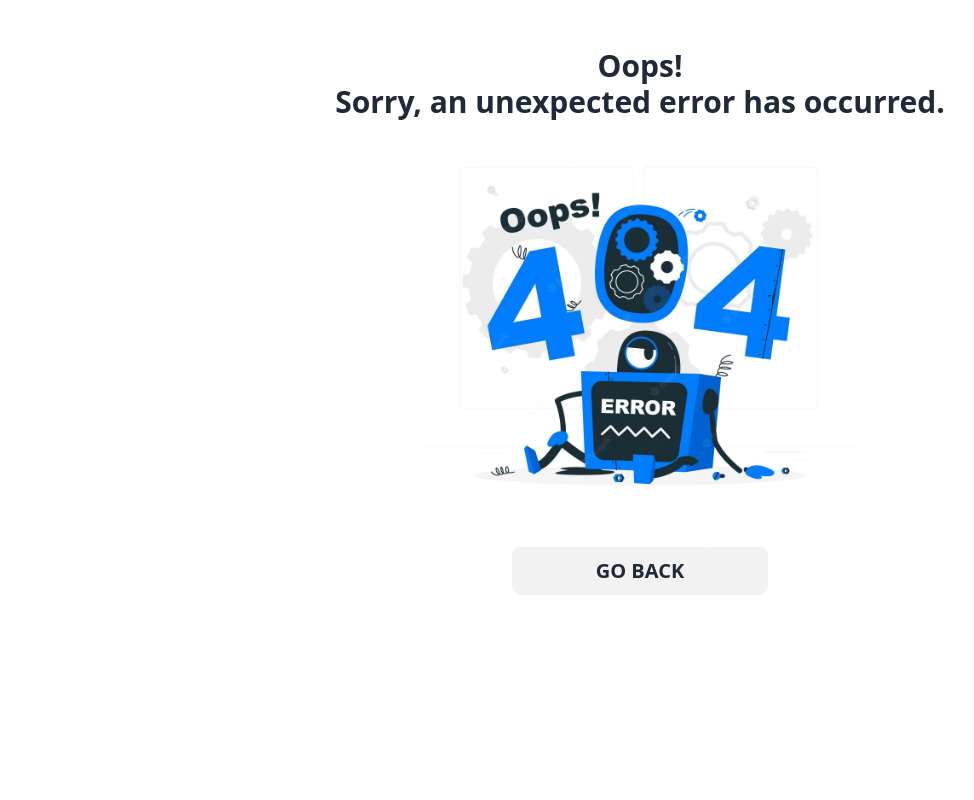
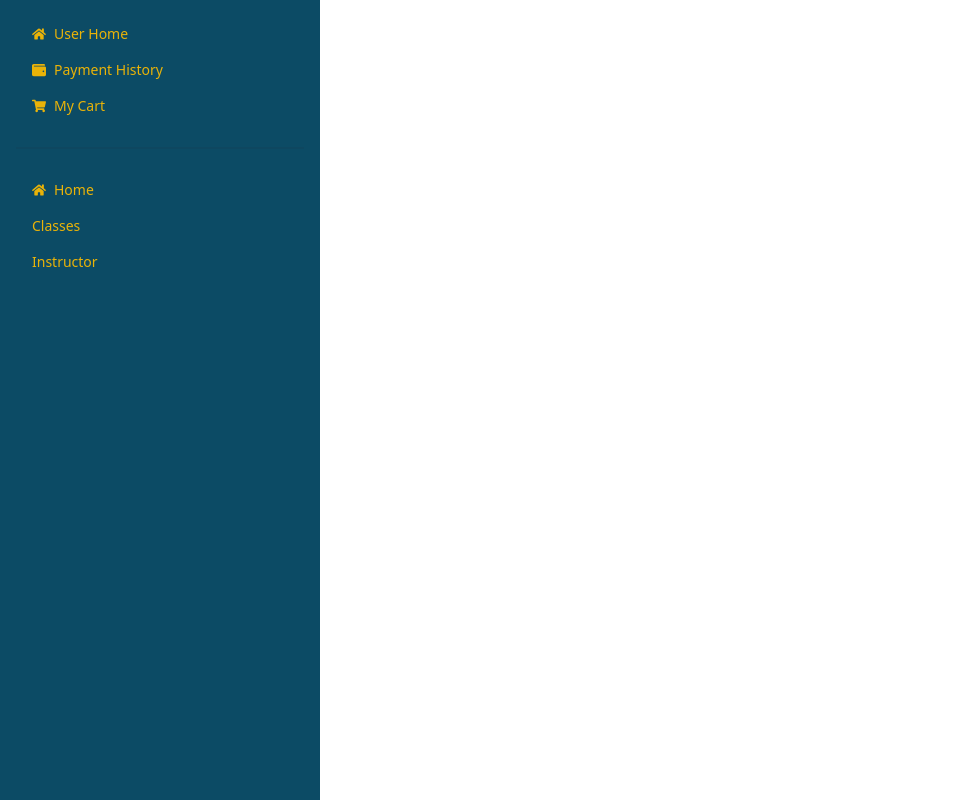
Before and after one commit to developerrahi98/summer-camp-client, a React (Vite) app: page /dashboard in a window 1280 px wide. Shown: the whole page, without its empty margins (0-974 px from the left). Built offline with nearby package versions, Linux system fonts and the light colour scheme; no server answers.

Commit message:
some bug fixed

```diff
--- a/package.json
+++ b/package.json
@@ -15,6 +15,7 @@
     "@fortawesome/free-solid-svg-icons": "^6.4.0",
     "@fortawesome/react-fontawesome": "^0.2.0",
     "@heroicons/react": "^2.0.18",
+    "@tanstack/react-query": "^4.29.12",
     "dotenv": "^16.1.4",
     "firebase": "^9.22.1",
     "localforage": "^1.10.0",
--- /dev/null
+++ b/src/Hooks/useCart.jsx
@@ -0,0 +1,18 @@
+import { useQuery } from '@tanstack/react-query'
+import { useContext } from 'react';
+import { AuthContext } from '../Providers/AuthProvider';
+
+const useCart = () =>{
+    const {user} = useContext(AuthContext)
+    const { refetch,  data: cart = [] } = useQuery({
+        queryKey: ['cart', user?.email],
+        queryFn: async ()=>{
+            const res = await fetch(`http://localhost:5000/carts?email=${user?.email}`)
+            return res.json()
+        },
+      })
+
+      return [cart, refetch]
+}
+
+export default useCart;
--- /dev/null
+++ b/src/Layout/Dashboard.jsx
@@ -0,0 +1,47 @@
+import { NavLink, Outlet } from "react-router-dom";
+import { FaShoppingCart, FaWallet, FaHome } from 'react-icons/fa';
+
+const Dashboard = () => {
+  return (
+    <div className="drawer lg:drawer-open">
+      <input id="my-drawer-2" type="checkbox" className="drawer-toggle" />
+      <div className="drawer-content flex flex-col items-center justify-center">
+        {/* Page content here */}
+        <Outlet></Outlet>
+        <label
+          htmlFor="my-drawer-2"
+          className="btn btn-primary drawer-button lg:hidden"
+        >
+          Open drawer
+        </label>
+      </div>
+      <div className="drawer-side bg-[#0C4B65]">
+        <label htmlFor="my-drawer-2" className="drawer-overlay"></label>
+        <ul className="menu p-4 w-80 h-full  text-yellow-500">
+          <li>
+            <NavLink to="/dashboard/home"><FaHome></FaHome> User Home</NavLink>
+          </li>
+          <li>
+            <NavLink to="/dashboard/history"><FaWallet></FaWallet> Payment History</NavLink>
+          </li>
+          <li>
+            <NavLink to="/dashboard/mycart"><FaShoppingCart></FaShoppingCart> My Cart</NavLink>
+          </li>
+          <div className="divider"></div>
+          <li>
+            <NavLink to="/"><FaHome></FaHome> Home</NavLink>
+          </li>
+          <li>
+            <NavLink to="/classes">Classes</NavLink>
+          </li>
+          <li>
+            <NavLink to="/instructor">Instructor</NavLink>
+          </li>
+
+        </ul>
+      </div>
+    </div>
+  );
+};
+
+export default Dashboard;
--- a/src/Pages/ClassesCard/ClassesCard.jsx
+++ b/src/Pages/ClassesCard/ClassesCard.jsx
@@ -3,25 +3,28 @@ import { useContext } from 'react';
 import { AuthContext } from '../../Providers/AuthProvider';
 import Swal from 'sweetalert2';
 import { useNavigate } from 'react-router-dom';
+import useCart from '../../Hooks/useCart';
 
 const ClassesCard = ({ item }) => {
-  const {id, image, name, instructorName, seats, price, duration } = item;
+  const {_id, image, name, instructorName, seats, price, duration } = item;
+  const [cart,refetch] = useCart();
   const {user} = useContext(AuthContext)
   const navigate = useNavigate()
   const handleSelectClass = (item) =>{
     console.log(item);
     if(user && user.email){
-        const selectedItem = {selectedItemId:id,name,image,price,email:user.email}
-        fetch('http://localhost:5000/selectedClass',{
+        const selectedItem = {selectedItemId:_id,name,image,price,email:user.email}
+        fetch('http://localhost:5000/carts',{
             method: 'POST',
             headers: {
                 'content-type': 'application/json'
             },
-            body: JSON.stringify()
+            body: JSON.stringify(selectedItem)
         })
         .then(res => res.json())
         .then(data => {
             if(data.insertedId){
+                refetch();
                 Swal.fire({
                     position: 'top-end',
                     icon: 'success',
--- /dev/null
+++ b/src/Pages/Dashboard/MyCart/MyCart.jsx
@@ -0,0 +1,15 @@
+import { Helmet } from "react-helmet-async";
+
+
+const MyCart = () => {
+    return (
+        <div>
+            <Helmet>
+                <title>JAM ACADEMY | My Cart</title>
+            </Helmet>
+            <h2>My Cart</h2>
+        </div>
+    );
+};
+
+export default MyCart;
--- a/src/Pages/Shared/Navbar/Navbar.jsx
+++ b/src/Pages/Shared/Navbar/Navbar.jsx
@@ -25,7 +25,7 @@ const Navbar = () => {
         <Link to='/classes'>Classes</Link>
       </li>
       <li>
-        <a>Dashboard</a>
+        <Link to="/dashboard/mycart">Dashboard</Link>
       </li>
     </>
   );
--- a/src/index.css
+++ b/src/index.css
@@ -1,3 +1,11 @@
 @tailwind base;
 @tailwind components;
 @tailwind utilities;
+
+.drawer-side a.active{
+    color: white;
+}
+
+.drawer-side a{
+    background: transparent;
+}
--- a/src/main.jsx
+++ b/src/main.jsx
@@ -5,12 +5,26 @@ import "./index.css";
 import { RouterProvider } from "react-router-dom";
 import { router } from "./Routes/Routes.jsx";
 import AuthProvider from "./Providers/AuthProvider.jsx";
+import {
+  useQuery,
+  useMutation,
+  useQueryClient,
+  QueryClient,
+  QueryClientProvider,
+} from "@tanstack/react-query";
+
+const queryClient = new QueryClient();
 
 ReactDOM.createRoot(document.getElementById("root")).render(
   <React.StrictMode>
     <HelmetProvider>
       <AuthProvider>
-       <div className="bg-white"> <RouterProvider router={router} /></div>
+        <QueryClientProvider client={queryClient}>
+          <div className="bg-white">
+            {" "}
+            <RouterProvider router={router} />
+          </div>
+        </QueryClientProvider>
       </AuthProvider>
     </HelmetProvider>
   </React.StrictMode>
```
Also changed, not shown: public/popularclass.json (+9 -0 lines), src/Routes/Routes.jsx (+12 -0 lines), 1 other file (tests, documents, lock files or other folders).
